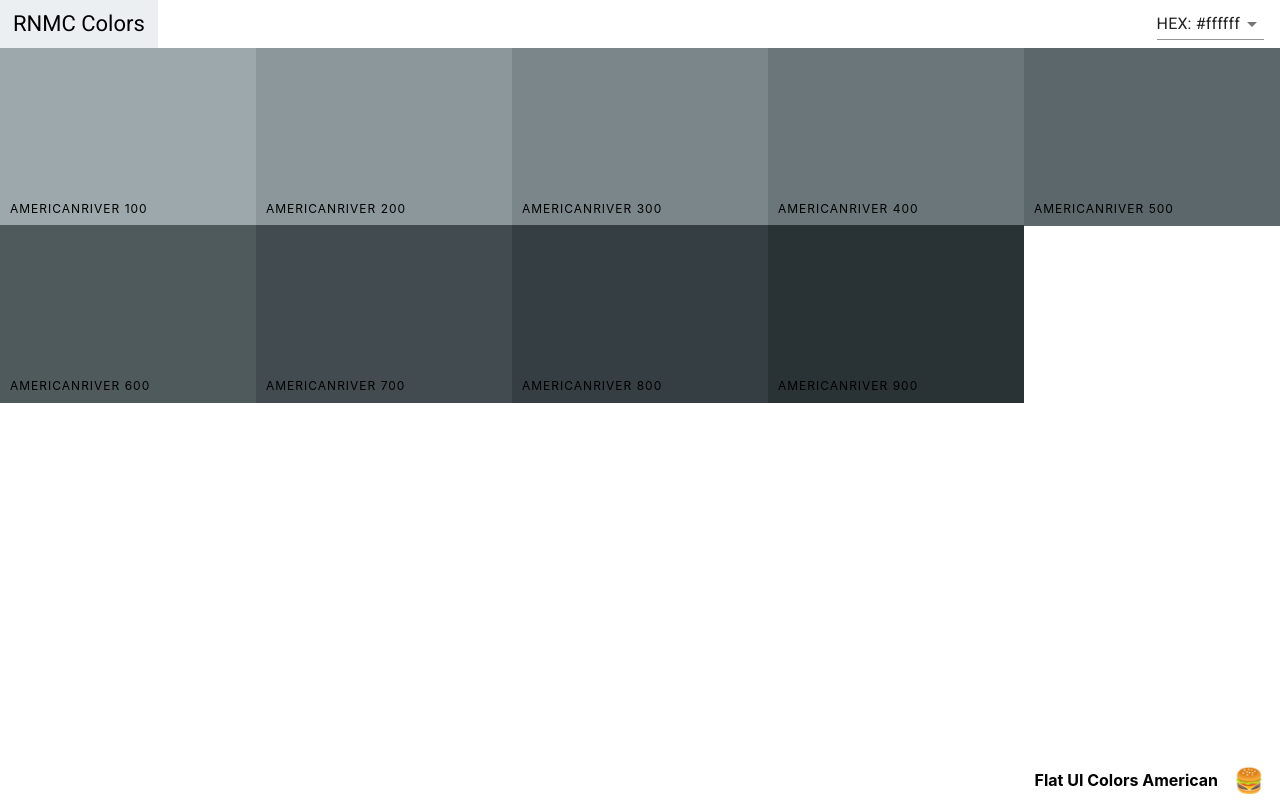
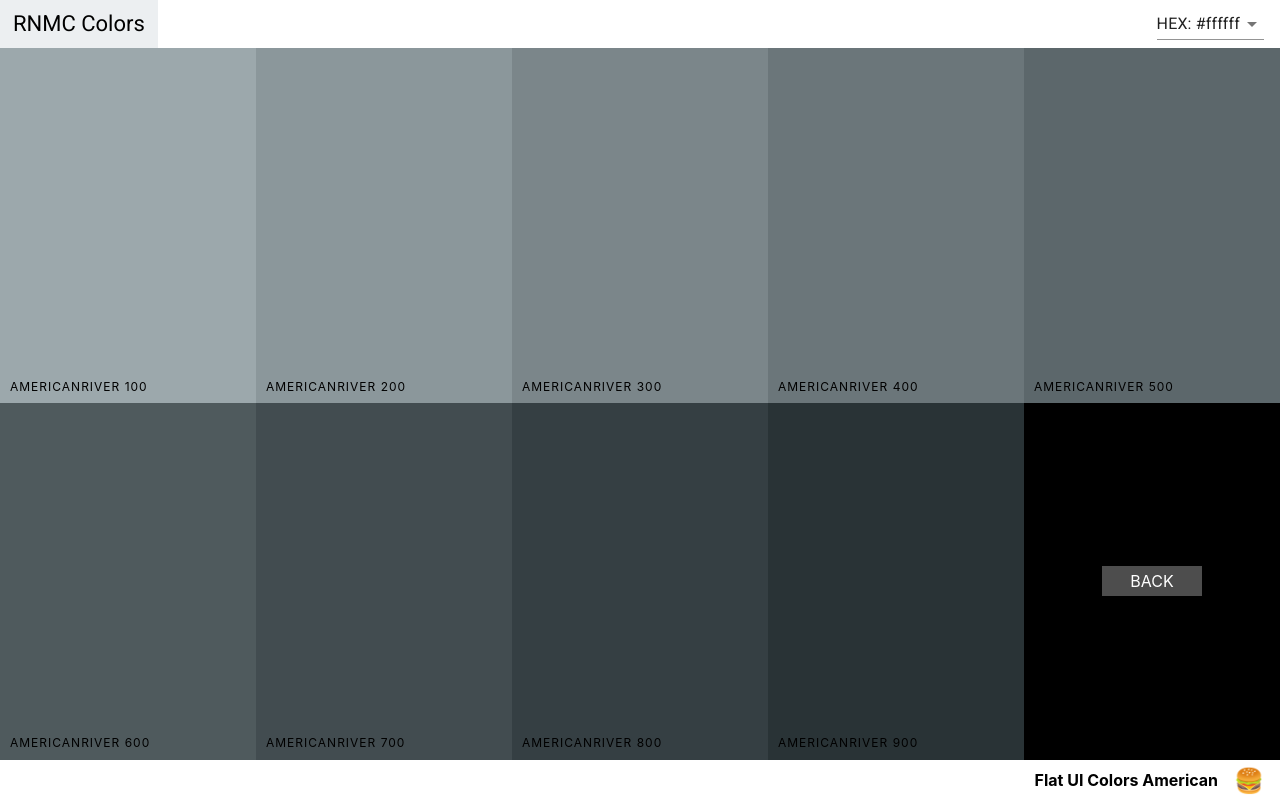
Before and after one commit to RenzoMurinaCadierno/React-RNMCColors, a React (Create React App) app: page /palette/flat-ui-colors-american/americanriver in a window 1280 px wide. Built offline with nearby package versions, Linux system fonts and the light colour scheme.

Commit message:
Added Back link to SingleColorPalette

```diff
--- a/src/components/ColorBox/ColorBox.css
+++ b/src/components/ColorBox/ColorBox.css
@@ -8,7 +8,15 @@
   margin-bottom: -4.5px;
 }
 
-.copy-button {
+.SingleColorPalette .ColorBox {
+  height: 50%;
+}
+
+.ColorBox.go-back {
+  background-color: black;
+}
+
+.back-button, .copy-button {
   width: 100px;
   height: 30px;
   position: absolute;
@@ -24,7 +32,11 @@
   line-height: 30px;
   color: white;
   text-transform: uppercase;
+  text-decoration: none;
   border: none;
+}
+
+.copy-button {
   opacity: 0;
 }
 
--- a/src/containers/SingleColorPalette/SingleColorPalette.js
+++ b/src/containers/SingleColorPalette/SingleColorPalette.js
@@ -1,4 +1,5 @@
 import React, { Component } from 'react'
+import { Link } from 'react-router-dom'
 import ColorBox from '../../components/ColorBox/ColorBox'
 import Navbar from '../../components/Navbar/Navbar'
 import PaletteFooter from '../../components/PaletteFooter/PaletteFooter'
@@ -31,19 +32,22 @@
   render() {
 
     const { format } = this.state
-    const { paletteName, emoji } = this.props.palette
+    const { paletteName, emoji, id } = this.props.palette
 
     const colorBoxes = this._shades.map(c => (
       <ColorBox
-        key={c.id} name={c.name} bgColor={c[format]} showLink={false}
+        key={c.name} name={c.name} bgColor={c[format]} showLink={false}
       />
     ))
 
     return (
-      <div className='Palette'>
+      <div className='SingleColorPalette Palette'>
         <Navbar handleChange={this.changeFormat} showSlider={false} />
         <div className='Palette-colors'>
           {colorBoxes}
+          <div className='go-back ColorBox'>
+            <Link to={`/palette/${id}`} className='back-button'> Back </Link>
+          </div>
         </div>
         <PaletteFooter paletteName={paletteName} emoji={emoji} />
       </div>
```
